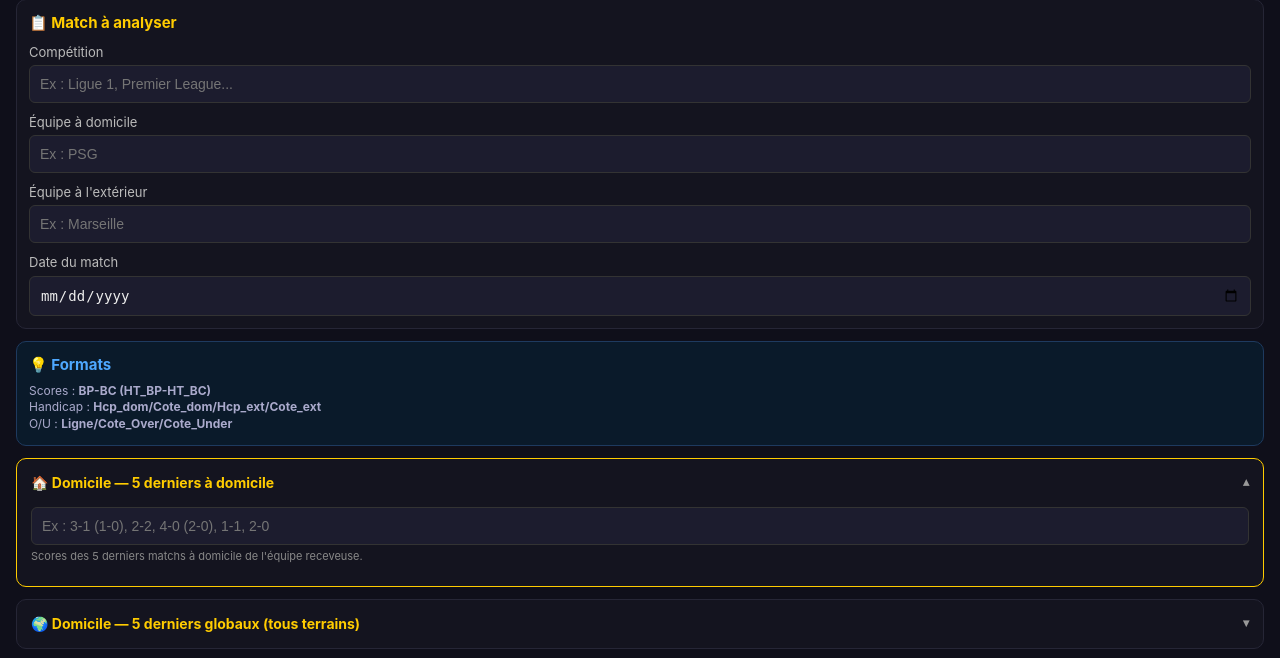
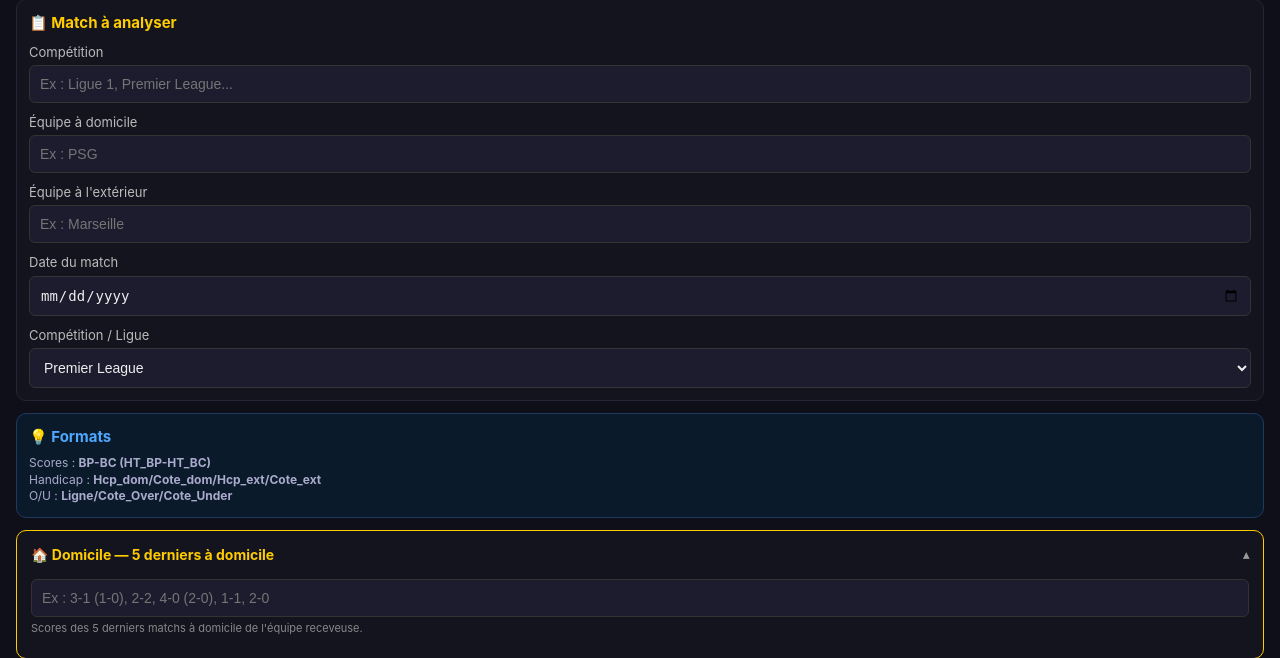
Before and after one commit to hamzypogba0610-pixel/qfte-bot-v23, a FastAPI app: page /football in a window 1280 px wide. Shown: the part 127-785 px from the top of the page. Run offline with FastAPI, Linux system fonts and the light colour scheme.

Commit message:
Update football.html

```diff
--- a/templates/football.html
+++ b/templates/football.html
@@ -53,6 +53,26 @@
             <input type="text" name="equipe_exterieur" placeholder="Ex : Marseille" required>
             <label>Date du match</label>
             <input type="date" name="date_match" required>
+            <label>Compétition / Ligue</label>
+<select name="ligue">
+    <option value="premier_league">Premier League</option>
+    <option value="liga">La Liga</option>
+    <option value="serie_a">Serie A</option>
+    <option value="bundesliga">Bundesliga</option>
+    <option value="ligue_1">Ligue 1</option>
+    <option value="eredivisie">Eredivisie</option>
+    <option value="primeira">Liga Portugal</option>
+    <option value="championship">Championship</option>
+    <option value="champions_league">Champions League</option>
+    <option value="europa_league">Europa League</option>
+    <option value="conference_league">Conference League</option>
+    <option value="coupe_du_monde">Coupe du Monde</option>
+    <option value="euro">Euro</option>
+    <option value="can">CAN</option>
+    <option value="ligue_des_champions_caf">Ligue des Champions CAF</option>
+    <option value="copa_libertadores">Copa Libertadores</option>
+    <option value="autre">Autre</option>
+</select>
         </div>
 
         <div class="section-box" style="background:#0a1a2a;border-color:#1e3a5f;">
```
